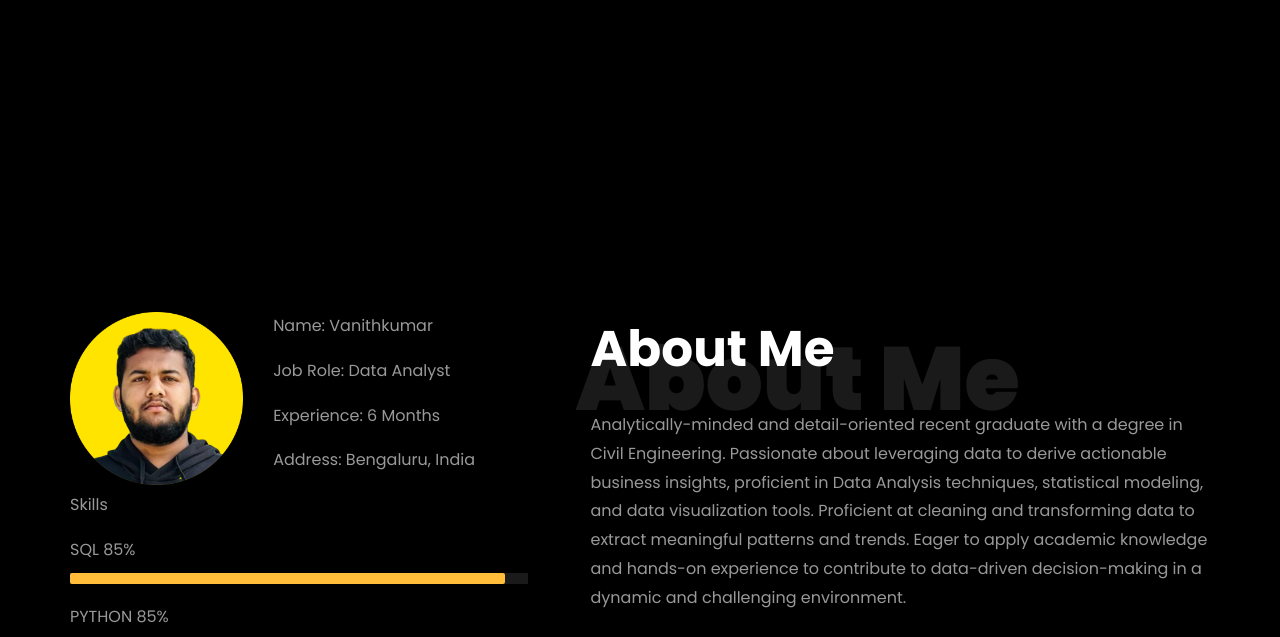
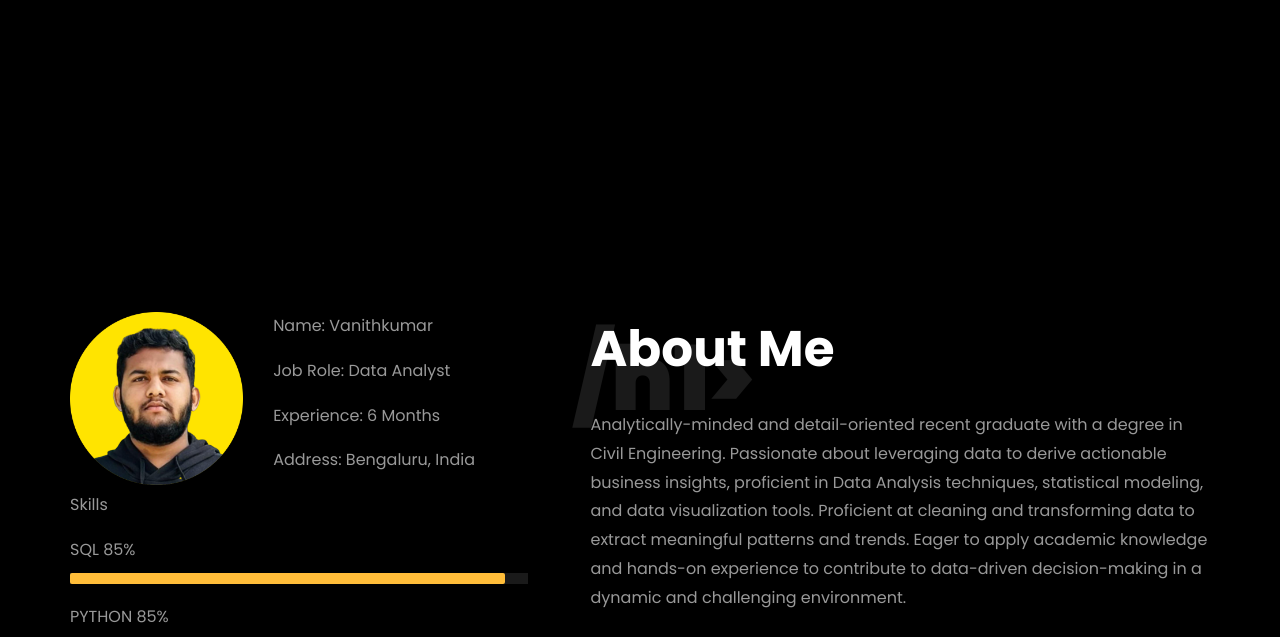
Before and after one commit to Vanithkumars25/Vanithkumars25.github.io, a plain HTML site: page index.html in a window 1280 px wide. Shown: the part 550-1187 px from the top of the page. Drawn offline with Linux system fonts and the light colour scheme; files whose address does not match are found by name.

Commit message:
Index.html

```diff
--- a/index.html
+++ b/index.html
@@ -266,8 +266,8 @@
 						<div class="row justify-content-start pb-3">
 							<div class="col-md-12 heading-section ftco-animate">
 
-								<h1 class="big big-2">About Me</h1>
-								<h2 class="mb-4">   About Me</h2>
+								<h1 class="big">/h1>
+								<h2 class="mb-4">About Me</h2>
 
 								<p>Analytically-minded and detail-oriented recent graduate with a degree in Civil Engineering.
 									Passionate about leveraging data to derive actionable business insights, proficient in Data Analysis techniques,
```
